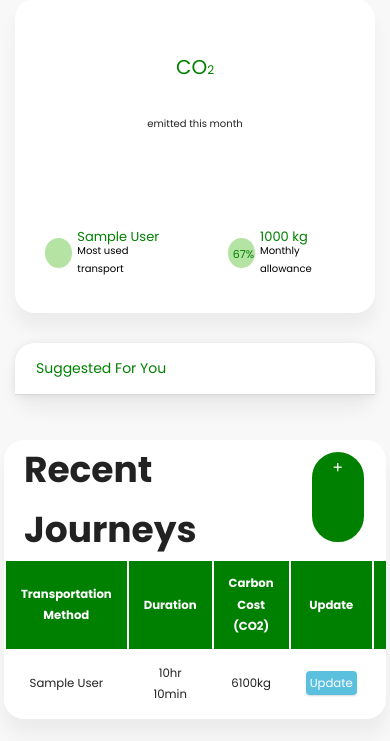
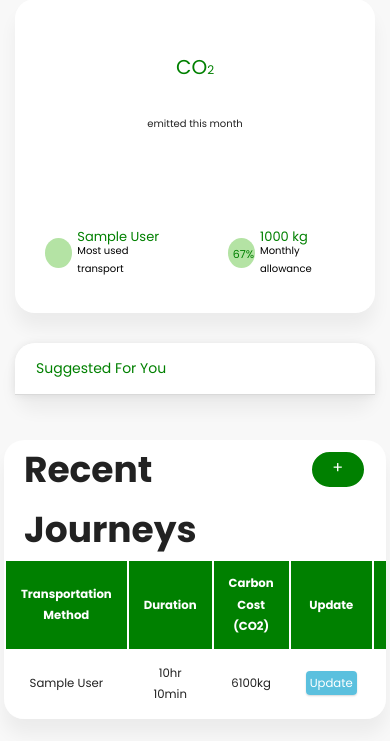
Before and after one commit to ErikKarsen/Greenr, a Django app: page / in a window 390 px wide; the page is wider, and only the part inside the window is pictured. Shown: the part 264-1005 px from the top of that part. Run offline with Django 3.2, Linux system fonts and the light colour scheme; a user stored in the database is signed in; tables that the repository leaves empty hold one stand-in row (values such as "Sample post"); grey boxes marked "Sample" are stand-in pictures; some libraries are stand-ins or nearby versions.

Commit message:
fix journey btn mobile

```diff
--- a/accounts/static/css/style.css
+++ b/accounts/static/css/style.css
@@ -1139,3 +1139,9 @@ label.valid:after {
         flex: 100%
     }
 }
+
+@media (max-width: 430px){
+    #add-journey-btn{
+        margin: 10px 20px 70px auto;
+    }
+}
--- a/accounts/templates/accounts/dashboard.html
+++ b/accounts/templates/accounts/dashboard.html
@@ -8,7 +8,7 @@
 <div class="table-container">
     <div class="table-header">
         <h2 class="table-title">Recent Journeys</h2>
-        <a href="{% url 'accounts:create_journey' %}" class="btn solid">+</a>
+        <a href="{% url 'accounts:create_journey' %}" class="btn solid" id="add-journey-btn">+</a>
     </div>
     <table class="content-table">
         <thead>
```
